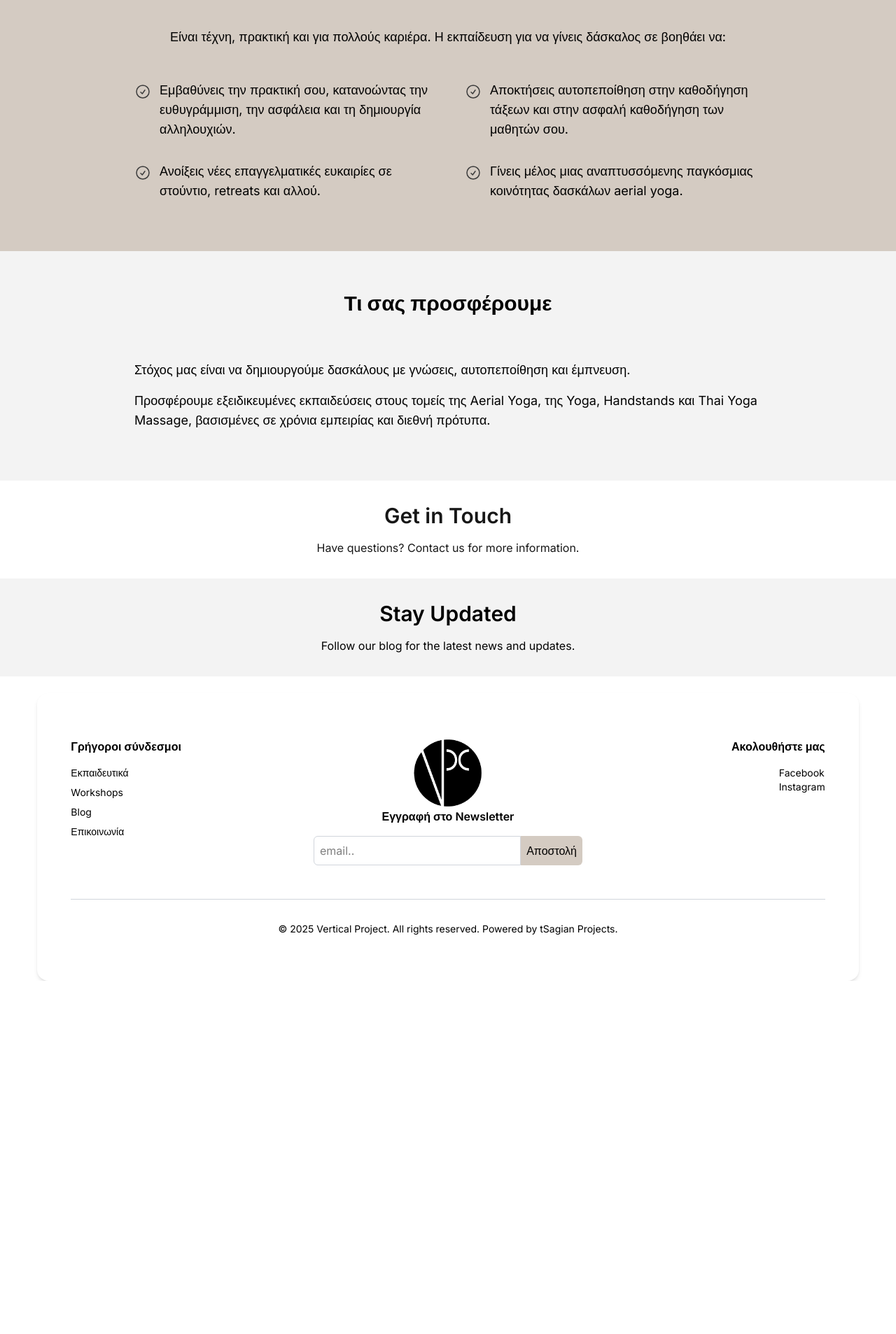
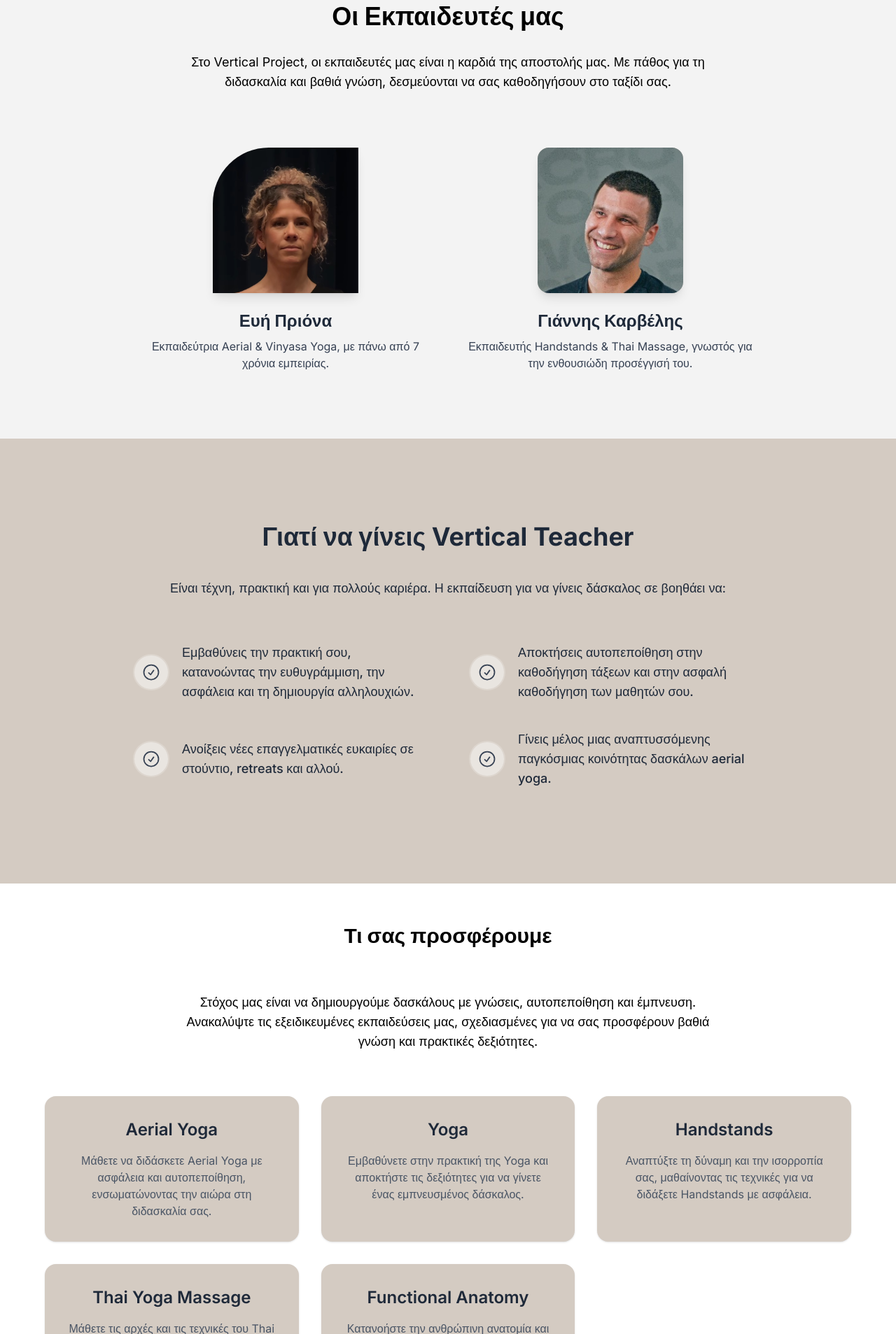
Before and after one commit to Tsagiannoudis/vertical-project, a Next.js app: page / in a window 1280 px wide. Shown: the part 1413-3320 px from the top of the page at 70% size. Before the commit the page ends 2815 px from the top, so only its background shows below. Built offline with nearby package versions, Linux system fonts and the light colour scheme.

Commit message:
add instructors homepage

```diff
--- a/src/app/page.tsx
+++ b/src/app/page.tsx
@@ -3,6 +3,7 @@ import HeroSection from "@/components/home/HeroSection";
 import WelcomeSection from "@/components/home/WelcomeSection";
 import WhyToBecomeATeacher from "@/components/home/WhyToBecomeATeacher";
 import WhatWeOfferToYou from "@/components/home/WhatWeOfferToYou";
+import Instructors from "@/components/home/Instructors";
 
 export default function Home() {
   return (
@@ -10,17 +11,18 @@ export default function Home() {
 
       <HeroSection />
       <WelcomeSection />
+      <Instructors />
       <WhyToBecomeATeacher />
       <WhatWeOfferToYou />
 
-      <section className="w-full mx-auto p-8">
-        <div className="container mx-auto text-center">
+      <section className="w-full mx-auto p-8 bg-[#F3F3F3]">
+        <div className="container mx-auto text-center text-black">
           <h2 className="text-3xl font-semibold">Get in Touch</h2>
           <p className="mt-4">Have questions? Contact us for more information.</p>
         </div>
       </section>
 
-      <section className="w-full mx-auto p-8 bg-[#F3F3F3]">
+      <section className="w-full mx-auto p-8 bg-[#fff]">
         <div className="container mx-auto text-center  text-black">
           <h2 className="text-3xl font-semibold">Stay Updated</h2>
           <p className="mt-4">Follow our blog for the latest news and updates.</p>
--- /dev/null
+++ b/src/components/home/Instructors.tsx
@@ -0,0 +1,64 @@
+import Image from "next/image";
+
+const instructors =[
+    {
+        name: "Ευή Πριόνα",
+        bio: "Εκπαιδεύτρια Aerial & Vinyasa Yoga, με πάνω από 7 χρόνια εμπειρίας.",
+        photo: "/instructors/eviPriona.jpg",
+    },
+    {
+        name: "Γιάννης Καρβέλης",
+        bio: "Εκπαιδευτής Handstands & Thai Massage, γνωστός για την ενθουσιώδη προσέγγισή του.",
+        photo: "/instructors/johnKarvelis.jpg",
+    },
+];
+
+export default function Instructors() {
+    return (
+        <section className="w-full mx-auto py-16 sm:py-24 bg-[#F3F3F3]">
+            <div className="container mx-auto text-black text-center px-4">
+                <h2 className="text-3xl md:text-4xl font-bold mb-8">
+                    Οι Εκπαιδευτές μας
+                </h2>
+                <p className="text-lg max-w-3xl mx-auto mb-20">
+                    Στο Vertical Project, οι εκπαιδευτές μας είναι η καρδιά της αποστολής μας. Με πάθος για τη διδασκαλία και βαθιά γνώση, δεσμεύονται να σας καθοδηγήσουν στο ταξίδι σας.
+                </p>
+
+                <div className="grid grid-cols-1 md:grid-cols-2 gap-x-8 gap-y-16 max-w-4xl mx-auto">
+                    {instructors.map((instructor, index) => (
+                        <div key={instructor.name} className="group flex flex-col items-center text-center">
+                            {index === 0 ? (
+                                <div className="relative w-52 h-52 mb-6 transition-transform duration-300 ease-in-out group-hover:scale-105">
+                                    {/* Design 1: Quarter Circle Shape */}
+                                    <div className="relative w-full h-full rounded-tl-[5rem] overflow-hidden shadow-lg">
+                                        <Image
+                                            src={instructor.photo}
+                                            alt={`Photo of ${instructor.name}`}
+                                            fill
+                                            className="object-cover"
+                                        />
+                                    </div>
+                                </div>
+                            ) : (
+                                <div className="relative w-52 h-52 mb-6">
+                                    {/* Design 2: Concentric Circles */}
+                                       <div className="absolute inset-0 bg-gradient-to-tr from-[#d4cbc2] to-[#d4cbc2] rounded-2xl transform transition-transform duration-300 ease-in-out group-hover:scale-105 group-hover:rotate-[-6deg]"></div>
+                                    <div className="relative w-full h-full rounded-2xl overflow-hidden shadow-lg transform transition-transform duration-300 ease-in-out group-hover:scale-95">
+                                        <Image
+                                            src={instructor.photo}
+                                            alt={`Photo of ${instructor.name}`}
+                                            fill
+                                            className="object-cover transition-transform duration-300 ease-in-out group-hover:scale-105"
+                                        />
+                                    </div>
+                                </div>
+                            )}
+                            <h3 className="text-2xl font-semibold mb-2 text-gray-800">{instructor.name}</h3>
+                            <p className="text-gray-700">{instructor.bio}</p>
+                        </div>
+                    ))}
+                </div>
+            </div>
+        </section>
+    );
+}
--- a/src/components/home/WhatWeOfferToYou.tsx
+++ b/src/components/home/WhatWeOfferToYou.tsx
@@ -1,21 +1,59 @@
+const lessons = [
+  {
+    title: "Aerial Yoga",
+    description:
+      "Μάθετε να διδάσκετε Aerial Yoga με ασφάλεια και αυτοπεποίθηση, ενσωματώνοντας την αιώρα στη διδασκαλία σας.",
+  },
+  {
+    title: "Yoga",
+    description:
+      "Εμβαθύνετε στην πρακτική της Yoga και αποκτήστε τις δεξιότητες για να γίνετε ένας εμπνευσμένος δάσκαλος.",
+  },
+  {
+    title: "Handstands",
+    description:
+      "Αναπτύξτε τη δύναμη και την ισορροπία σας, μαθαίνοντας τις τεχνικές για να διδάξετε Handstands με ασφάλεια.",
+  },
+  {
+    title: "Thai Yoga Massage",
+    description:
+      "Μάθετε τις αρχές και τις τεχνικές του Thai Yoga Massage για να προσφέρετε αναζωογονητικές θεραπείες.",
+  },
+  {
+    title: "Functional Anatomy",
+    description:
+      "Κατανοήστε την ανθρώπινη ανατομία και τη λειτουργία του σώματος για να βελτιώσετε τη διδασκαλία σας.",
+  },
+];
+
 const WhatWeOfferToYou = () => {
   return (
-    <section className="w-full mx-auto p-4 sm:p-8 bg-[#F3F3F3]">
+    <section className="w-full mx-auto p-4 sm:p-8 bg-[#fff]">
       <div className="container mx-auto text-black">
         <h2 className="text-3xl mt-6 mb-16 font-bold text-center">
           Τι σας προσφέρουμε
         </h2>
 
-        <div className="max-w-4xl mb-10 mx-auto space-y-4">
-          <p className="text-lg">
+        <div className="max-w-6xl mb-10 mx-auto">
+          <p className="text-lg text-center mb-16 max-w-3xl mx-auto">
             Στόχος μας είναι να δημιουργούμε δασκάλους με γνώσεις, αυτοπεποίθηση
-            και έμπνευση.
+            και έμπνευση. Ανακαλύψτε τις εξειδικευμένες εκπαιδεύσεις μας,
+            σχεδιασμένες για να σας προσφέρουν βαθιά γνώση και πρακτικές
+            δεξιότητες.
           </p>
-          <p className="text-lg">
-            Προσφέρουμε εξειδικευμένες εκπαιδεύσεις στους τομείς της Aerial Yoga,
-            της Yoga, Handstands και Thai Yoga Massage, βασισμένες σε χρόνια
-            εμπειρίας και διεθνή πρότυπα.
-          </p>
+          <ul className="grid grid-cols-1 sm:grid-cols-2 lg:grid-cols-3 gap-8">
+            {lessons.map((lesson, index) => (
+              <li
+                key={index}
+                className="bg-[#D4CBC2] p-8 rounded-2xl shadow-sm text-center transition-transform duration-300 hover:scale-105 hover:shadow-md"
+              >
+                <h3 className="text-2xl mb-4 font-semibold text-gray-800">
+                  {lesson.title}
+                </h3>
+                <p className="text-gray-600">{lesson.description}</p>
+              </li>
+            ))}
+          </ul>
         </div>
       </div>
     </section>
--- a/src/components/home/WhyToBecomeATeacher.tsx
+++ b/src/components/home/WhyToBecomeATeacher.tsx
@@ -32,24 +32,24 @@ const CheckCircleIcon = (props: React.SVGProps<SVGSVGElement>) => (
 
 const WhyToBecomeATeacher = () => {
   return (
-    <section className="w-full mx-auto p-4 sm:p-8 bg-[#D4CBC2]">
-      <div className="container mx-auto text-black">
-        <h2 className="text-3xl mt-6 mb-10 font-bold text-center">
+    <section className="w-full mx-auto py-16 sm:py-24 bg-[#D4CBC2]">
+      <div className="container mx-auto px-4 text-gray-800">
+        <h2 className="text-3xl md:text-4xl mt-6 mb-10 font-bold text-center">
           Γιατί να γίνεις Vertical Teacher
         </h2>
 
         <div className="max-w-4xl mb-10 mx-auto">
-          <p className="text-lg text-center mb-12">
+          <p className="text-lg text-center mb-16">
             Είναι τέχνη, πρακτική και για πολλούς καριέρα. Η εκπαίδευση για να
             γίνεις δάσκαλος σε βοηθάει να:
           </p>
-          <ul className="grid grid-cols-1 md:grid-cols-2 gap-x-12 gap-y-8">
+          <ul className="grid grid-cols-1 md:grid-cols-2 gap-x-16 gap-y-10">
             {benefits.map((benefit, index) => (
-              <li key={index} className="flex items-start">
-                <div className="flex-shrink-0 mt-1">
-                  <CheckCircleIcon className="w-6 h-6 text-[#3c3c3c]" />
+              <li key={index} className="flex items-center">
+                <div className="flex-shrink-0 h-12 w-12 rounded-full bg-white/50 flex items-center justify-center ring-2 ring-white/20">
+                  <CheckCircleIcon className="w-7 h-7 text-gray-700" />
                 </div>
-                <p className="ml-3 text-lg">{benefit.text}</p>
+                <p className="ml-5 text-lg font-medium">{benefit.text}</p>
               </li>
             ))}
           </ul>
```
Also changed, not shown: public/instructors/eviPriona.jpg (added), public/instructors/johnKarvelis.jpg (added).
